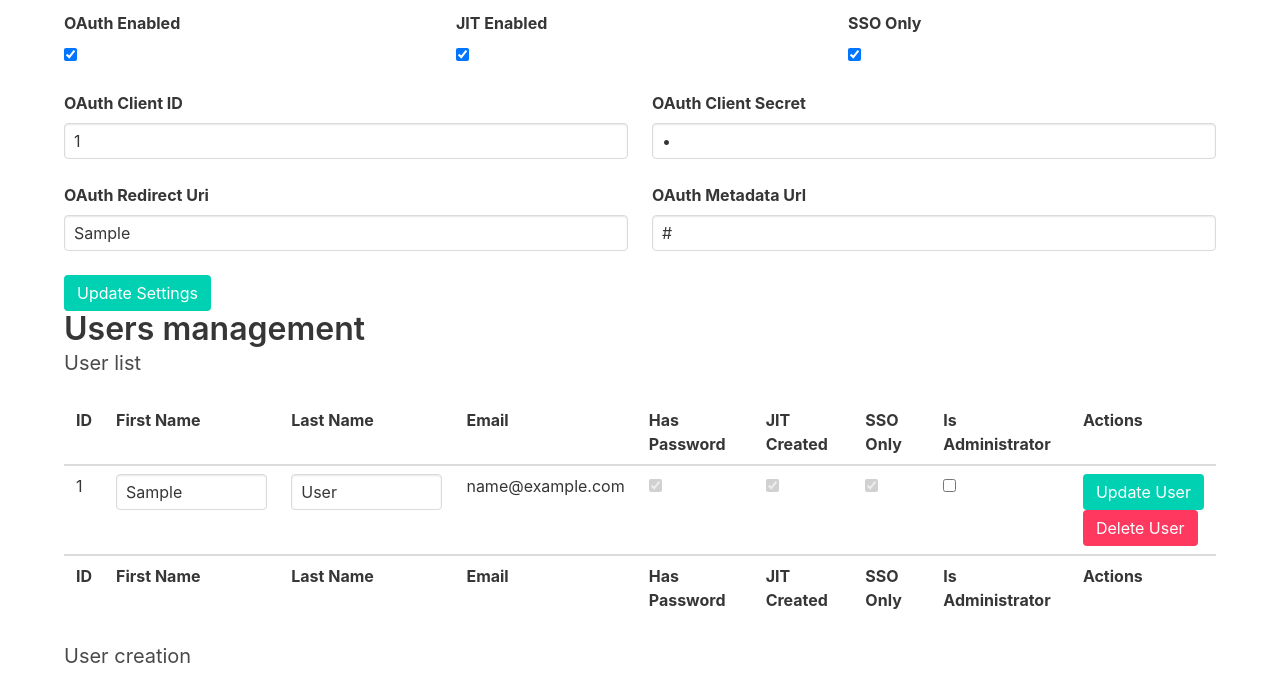
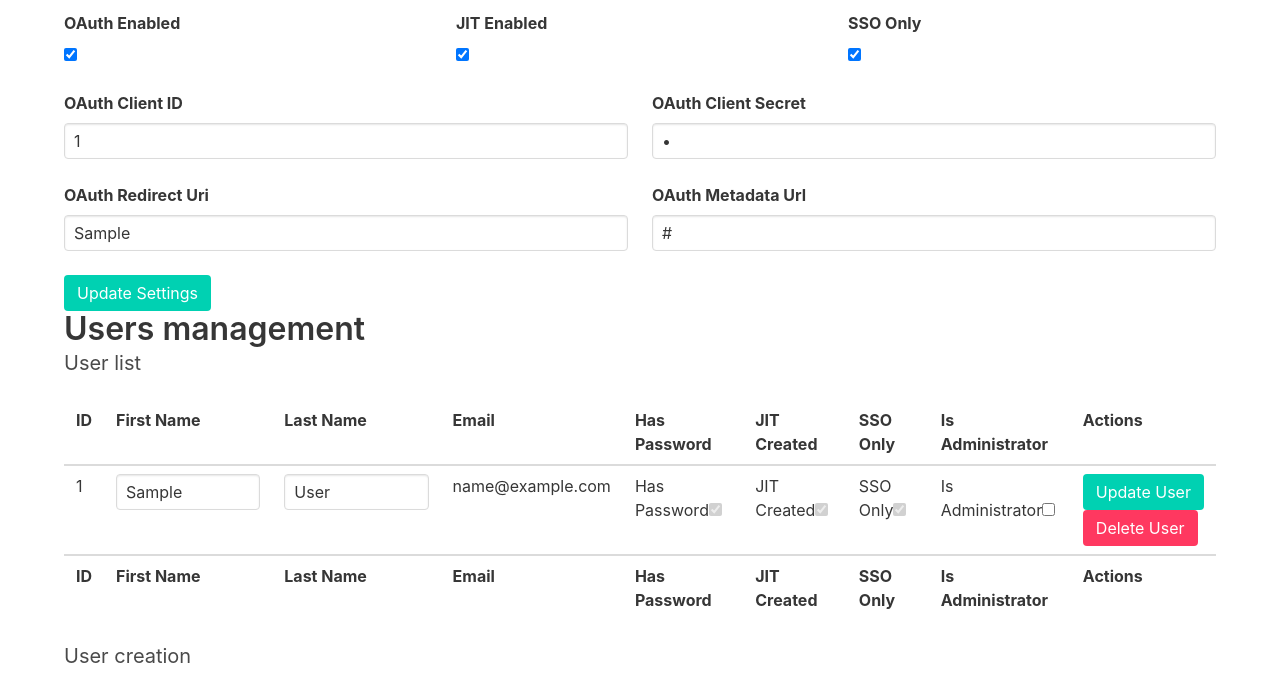
Before and after one commit to gabriel-lopez/app-stage, a PHP site: template src/views/admin/settings.php in a window 1280 px wide. Shown: the part 322-1016 px from the top of the page. Run offline with PHP 8.4, Linux system fonts and the light colour scheme; the visitor is signed in with stand-in values (Sample User, id 1); the template is opened without the code that fills it: most values are stand-ins (such as "Sample title", 1, 10 or a date in 2020).

Commit message:
changes for acccesbility

```diff
--- a/src/views/admin/settings.php
+++ b/src/views/admin/settings.php
@@ -103,7 +103,7 @@
       <h2 class="subtitle">User list</h2>
 
       <table class="table">
-        <thead>
+        <thead aria-hidden="true">
           <tr>
             <th>ID</th>
             <th>First Name</th>
@@ -144,22 +144,22 @@
               echo '<td><input class="input" type="text" name="first_name" id="first_name" placeholder="" value="' . $user['first_name'] . '"></td>';
               echo '<td><input class="input" type="text" name="last_name" id="last_name" placeholder="" value="' . $user['last_name'] . '"></td>';
               echo '<td>' . $user['email'] . '</td>';
-              echo '<td><input type="checkbox" name="has_password" disabled';
+              echo '<td><label for="has_password">Has Password</label><input type="checkbox" name="has_password" id="has_password" disabled';
               if ($user['password']) {
                 echo ' checked';
               }
               echo '></td>';
-              echo '<td><input type="checkbox" name="jit_created" disabled';
+              echo '<td><label for="jit_created">JIT Created</label><input type="checkbox" name="jit_created" id="jit_created" disabled';
               if ($user['jit_created']) {
                 echo ' checked';
               }
               echo '></td>';
-              echo '<td><input type="checkbox" name="sso_only" disabled';
+              echo '<td><label for="sso_only">SSO Only</label><input type="checkbox" name="sso_only" id="sso_only" disabled';
               if ($user['sso_only']) {
                 echo ' checked';
               }
               echo '></td>';
-              echo '<td><input type="hidden" value="0" name="is_admin"><input type="checkbox" name="is_admin"';
+              echo '<td><input type="hidden" value="0" name="is_admin"><label for="is_admin">Is Administrator</label><input type="checkbox" name="is_admin" id="is_admin"';
               if ($user['is_admin']) {
                 echo ' checked';
               }
```
